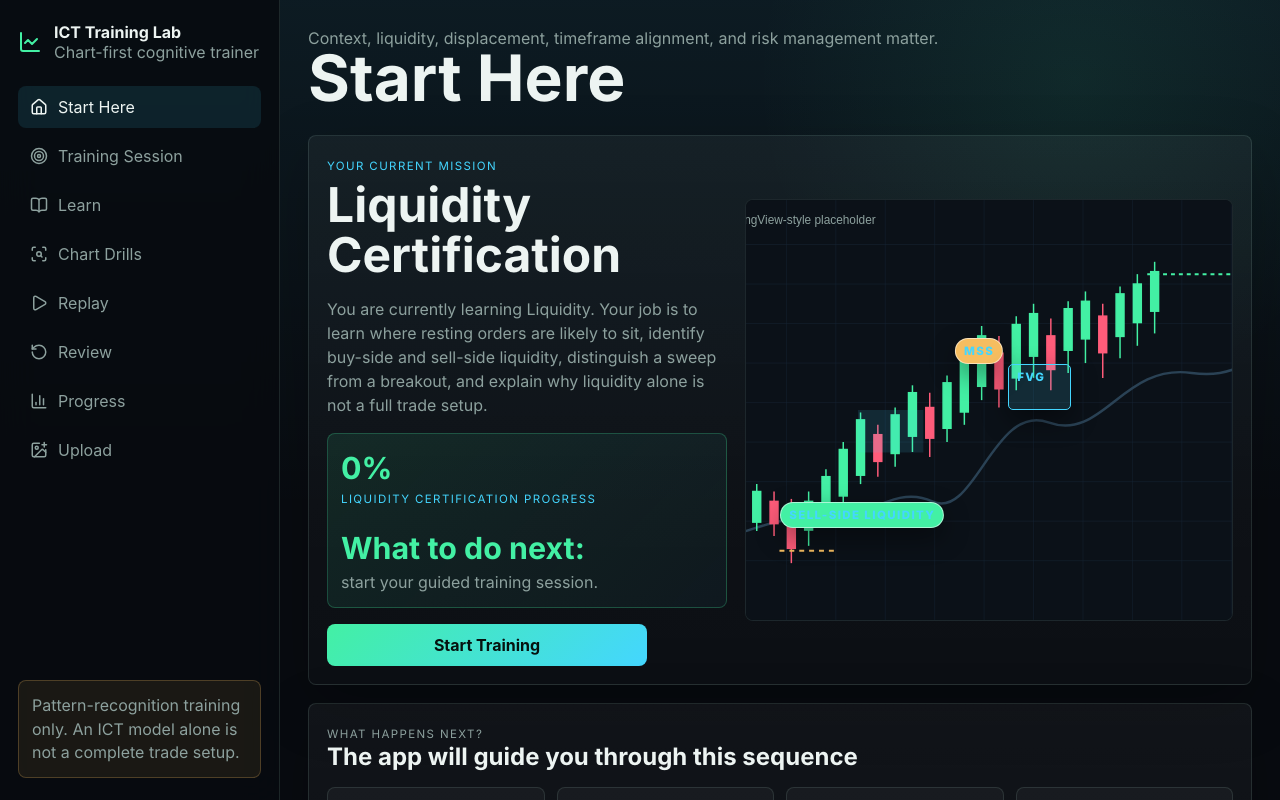
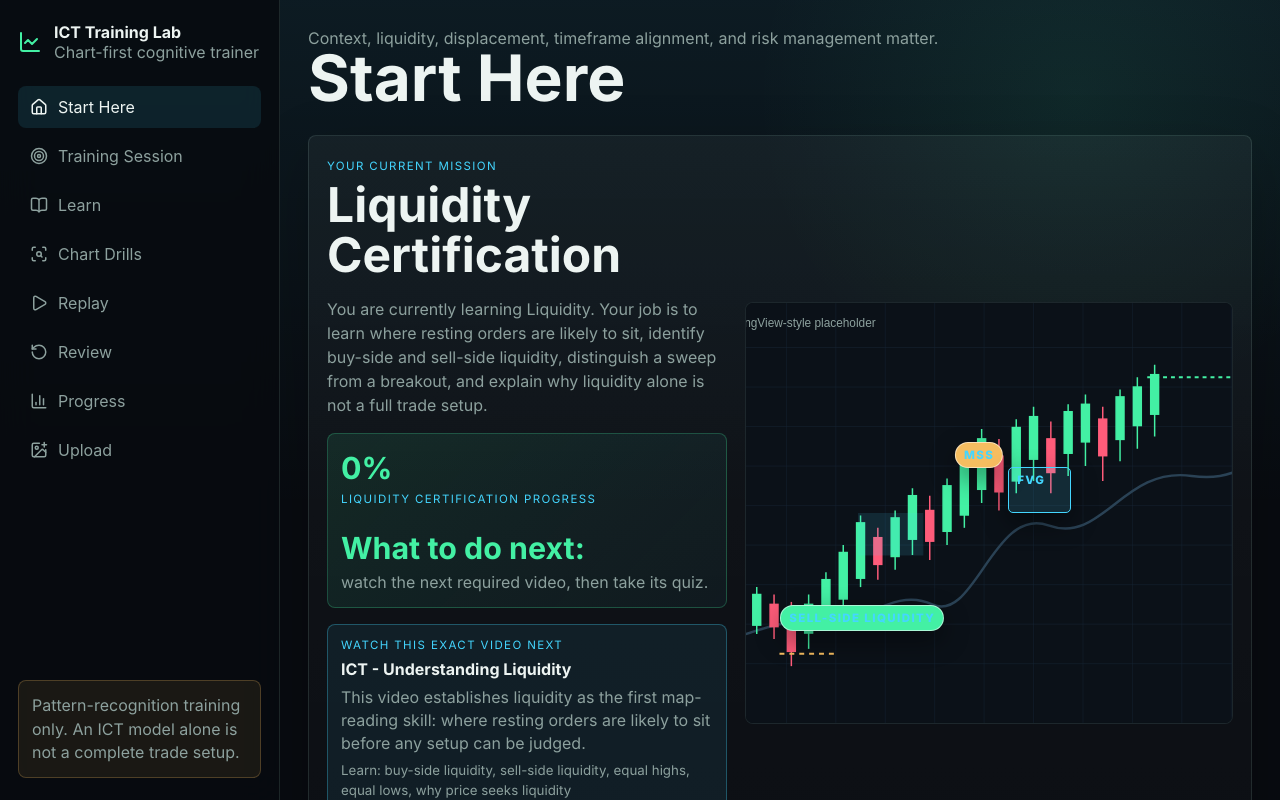
Before and after one commit to bcurrey/ict-training-lab, a React (Vite) app: page / in a window 1280 px wide. Shown: the top 800 px of the page. Built offline with nearby package versions, Linux system fonts and the light colour scheme.

Commit message:
Surface next required video

```diff
--- a/src/App.tsx
+++ b/src/App.tsx
@@ -99,6 +99,10 @@ const liquidityDrills = chartScenarios.filter((scenario) => scenario.mode === "r
 
 function getCertificationModule(id: string) {
   return certificationModules.find((module) => module.id === id) ?? certificationModules[0];
+}
+
+function nextRequiredVideo(module: CertificationModule, progress: CertificationProgress) {
+  return module.videos.find((video) => !progress.watchedVideos[video.id]) ?? module.videos[0];
 }
 
 function todayIso() {
@@ -1090,7 +1094,9 @@ const recommendedPath = [
 ];
 
 function StartHere({ setPage, certificationProgress }: { setPage: (page: Page) => void; certificationProgress: CertificationProgress }) {
-  const liquidity = moduleStats(getCertificationModule(liquidityModuleId), certificationProgress);
+  const liquidityModule = getCertificationModule(liquidityModuleId);
+  const liquidity = moduleStats(liquidityModule, certificationProgress);
+  const nextVideo = nextRequiredVideo(liquidityModule, certificationProgress);
   return (
     <div className="page-grid">
       <section className="panel start-panel simple-start">
@@ -1100,7 +1106,13 @@ function StartHere({ setPage, certificationProgress }: { setPage: (page: Page) =
           <p>You are currently learning Liquidity. Your job is to learn where resting orders are likely to sit, identify buy-side and sell-side liquidity, distinguish a sweep from a breakout, and explain why liquidity alone is not a full trade setup.</p>
           <div className="start-mission">
             <div><strong>{liquidity.completion}%</strong><span>Liquidity certification progress</span></div>
-            <p><strong>What to do next:</strong> start your guided training session.</p>
+            <p><strong>What to do next:</strong> watch the next required video, then take its quiz.</p>
+          </div>
+          <div className="next-video-card">
+            <span>Watch this exact video next</span>
+            <strong>{nextVideo.creator} - {nextVideo.title}</strong>
+            <p>{nextVideo.whyRequired}</p>
+            <small>Learn: {(nextVideo.concepts ?? []).join(", ")}</small>
           </div>
           <button className="primary-button solo-action" onClick={() => setPage("today")}>Start Training</button>
         </div>
@@ -1124,7 +1136,9 @@ function StartHere({ setPage, certificationProgress }: { setPage: (page: Page) =
 function TodayTraining({ setPage, results, setResults, startQuiz, certificationProgress }: { setPage: (page: Page) => void; results: QuizResult[]; setResults: (results: QuizResult[]) => void; startQuiz: (model?: ModelKey) => void; certificationProgress: CertificationProgress }) {
   const [step, setStep] = useState(0);
   const [started, setStarted] = useState(false);
-  const liquidity = moduleStats(getCertificationModule(liquidityModuleId), certificationProgress);
+  const liquidityModule = getCertificationModule(liquidityModuleId);
+  const liquidity = moduleStats(liquidityModule, certificationProgress);
+  const nextVideo = nextRequiredVideo(liquidityModule, certificationProgress);
   const liquidityResults = results.filter((result) => result.model === "Liquidity");
   const liquidityAccuracy = liquidityResults.length ? Math.round((liquidityResults.filter((result) => result.result === "correct").length / liquidityResults.length) * 100) : 0;
   const steps = ["Learn Liquidity", "Quiz Liquidity", "Chart Drill", "Replay", "Review Mistakes", "Session Summary"];
@@ -1142,12 +1156,12 @@ function TodayTraining({ setPage, results, setResults, startQuiz, certificationP
         {!started && (
           <div className="step-ready">
             <strong>{current}</strong>
-            <p>{step === 0 ? "Start with the core Liquidity concept before answering questions or marking charts." : step === 1 ? "Prove the concept with mixed mastery questions." : step === 2 ? "Mark liquidity on chart examples before trainer reveal." : step === 3 ? "Step through candles without future information." : step === 4 ? "Review missed and overconfident answers." : "Check your Liquidity progress and decide the next rep."}</p>
+            <p>{step === 0 ? `Watch this exact video next: ${nextVideo.creator} - ${nextVideo.title}.` : step === 1 ? "Prove the concept with mixed mastery questions." : step === 2 ? "Mark liquidity on chart examples before trainer reveal." : step === 3 ? "Step through candles without future information." : step === 4 ? "Review missed and overconfident answers." : "Check your Liquidity progress and decide the next rep."}</p>
             <button className="primary-button solo-action" onClick={beginStep}>Begin Step</button>
           </div>
         )}
       </section>
-      {started && step === 0 && <section className="panel model-detail"><div className="section-title"><div><span>Foundation concept</span><h2>Liquidity Sweeps</h2></div></div><p className="definition">{getModel("Liquidity").definition}</p><ul className="checklist">{getModel("Liquidity").checklist.map((item) => <li key={item}><CheckCircle2 size={16} />{item}</li>)}</ul><div className="answer-panel"><strong>Focus</strong><p>Do not call every wick a sweep. First locate obvious buy-side or sell-side liquidity, then ask whether price raided it, rejected it, and displaced away. An ICT model alone is not a complete trade setup.</p></div><button className="primary-button solo-action" onClick={completeStep}>Complete Step</button></section>}
+      {started && step === 0 && <section className="panel model-detail"><div className="section-title"><div><span>Required video</span><h2>{nextVideo.creator} - {nextVideo.title}</h2></div>{nextVideo.url && <a className="ghost-button" href={nextVideo.url} target="_blank" rel="noreferrer">Open Video</a>}</div><div className="next-video-card in-panel"><span>Why this video is required</span><p>{nextVideo.whyRequired}</p><small>Learn: {(nextVideo.concepts ?? []).join(", ")}</small></div><p className="definition">{getModel("Liquidity").definition}</p><ul className="checklist">{getModel("Liquidity").checklist.map((item) => <li key={item}><CheckCircle2 size={16} />{item}</li>)}</ul><div className="answer-panel"><strong>Focus</strong><p>Do not call every wick a sweep. First locate obvious buy-side or sell-side liquidity, then ask whether price raided it, rejected it, and displaced away. An ICT model alone is not a complete trade setup.</p></div><button className="primary-button solo-action" onClick={completeStep}>Complete Step</button></section>}
       {started && step === 1 && <><TextQuiz results={results} setResults={setResults} initialModel="Liquidity" /><button className="primary-button solo-action" onClick={completeStep}>Complete Step</button></>}
       {started && step === 2 && <><ChartTrainingMode scenarios={liquidityDrills.slice(0, 10)} results={results} setResults={setResults} /><button className="primary-button solo-action" onClick={completeStep}>Complete Step</button></>}
       {started && step === 3 && <><ReplayMode results={results} setResults={setResults} /><button className="primary-button solo-action" onClick={completeStep}>Complete Step</button></>}
@@ -1305,6 +1319,7 @@ function LearnHub({ results, setPage, startQuiz, beginnerMode, setBeginnerMode,
   const liquidity = moduleStats(getCertificationModule(liquidityModuleId), certificationProgress);
   const module = getCertificationModule(liquidityModuleId);
   const model = getModel("Liquidity");
+  const nextVideo = nextRequiredVideo(module, certificationProgress);
   return (
     <div className="page-grid">
       <ModeHelp id="learn" />
@@ -1318,6 +1333,15 @@ function LearnHub({ results, setPage, startQuiz, beginnerMode, setBeginnerMode,
           <strong>{liquidity.completion}%</strong>
           <span>Liquidity complete</span>
         </div>
+      </section>
+      <section className="panel next-video-panel">
+        <div className="section-title">
+          <div><span>Watch this exact video next</span><h2>{nextVideo.creator} - {nextVideo.title}</h2></div>
+          {nextVideo.url && <a className="primary-button" href={nextVideo.url} target="_blank" rel="noreferrer">Open Video</a>}
+        </div>
+        <p><strong>Why this video is required:</strong> {nextVideo.whyRequired}</p>
+        <p><strong>Concepts to learn:</strong> {(nextVideo.concepts ?? []).join(", ")}</p>
+        <p><strong>After watching:</strong> mark it Completed below, add notes, then take its video quiz.</p>
       </section>
       <section className="panel">
         <div className="section-title"><div><span>Before drilling</span><h2>What you need to understand</h2></div></div>
--- a/src/styles.css
+++ b/src/styles.css
@@ -829,6 +829,49 @@ textarea {
   font-size: 1.9rem;
 }
 
+.next-video-card,
+.next-video-panel {
+  border: 1px solid rgba(68, 214, 255, 0.3);
+  background: rgba(68, 214, 255, 0.075);
+  border-radius: 8px;
+}
+
+.next-video-card {
+  display: grid;
+  gap: 7px;
+  padding: 13px;
+  margin: 0 0 16px;
+}
+
+.next-video-card.in-panel {
+  margin: 0 0 14px;
+}
+
+.next-video-card span,
+.next-video-panel span {
+  color: var(--cyan);
+  text-transform: uppercase;
+  font-size: 0.72rem;
+  letter-spacing: 0.12em;
+}
+
+.next-video-card strong {
+  color: var(--text);
+}
+
+.next-video-card p,
+.next-video-card small,
+.next-video-panel p {
+  margin: 0;
+  color: var(--muted);
+  line-height: 1.45;
+}
+
+.next-video-panel {
+  display: grid;
+  gap: 10px;
+}
+
 .solo-action {
   width: min(320px, 100%);
   justify-content: center;
```
